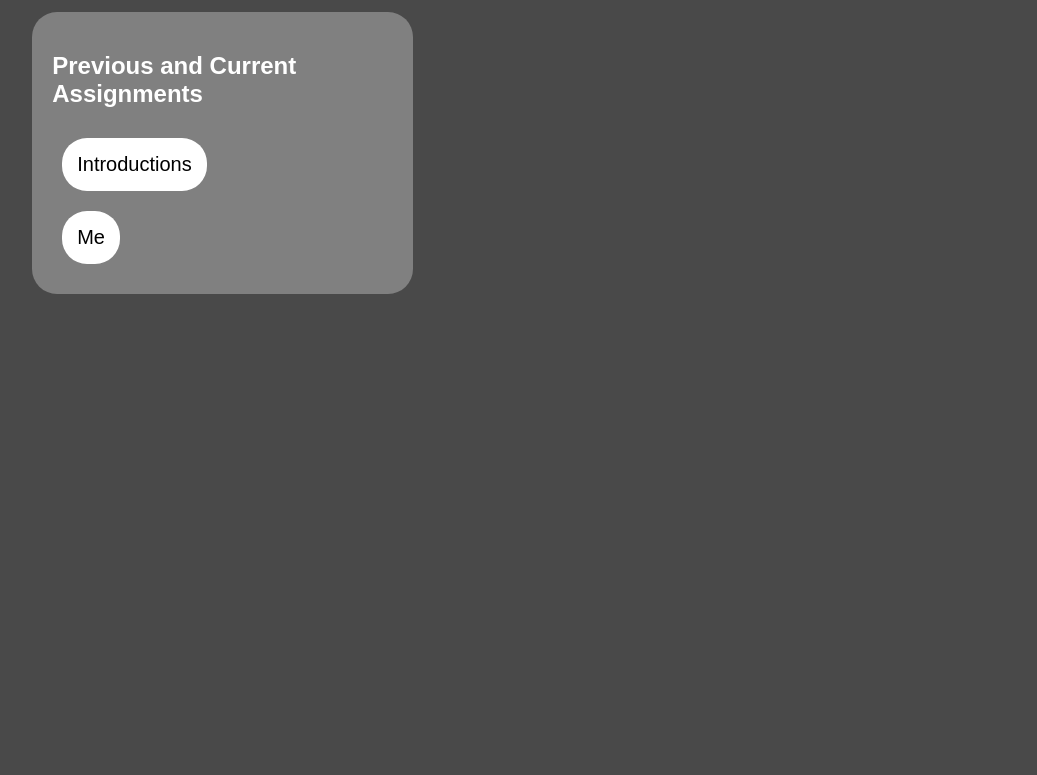
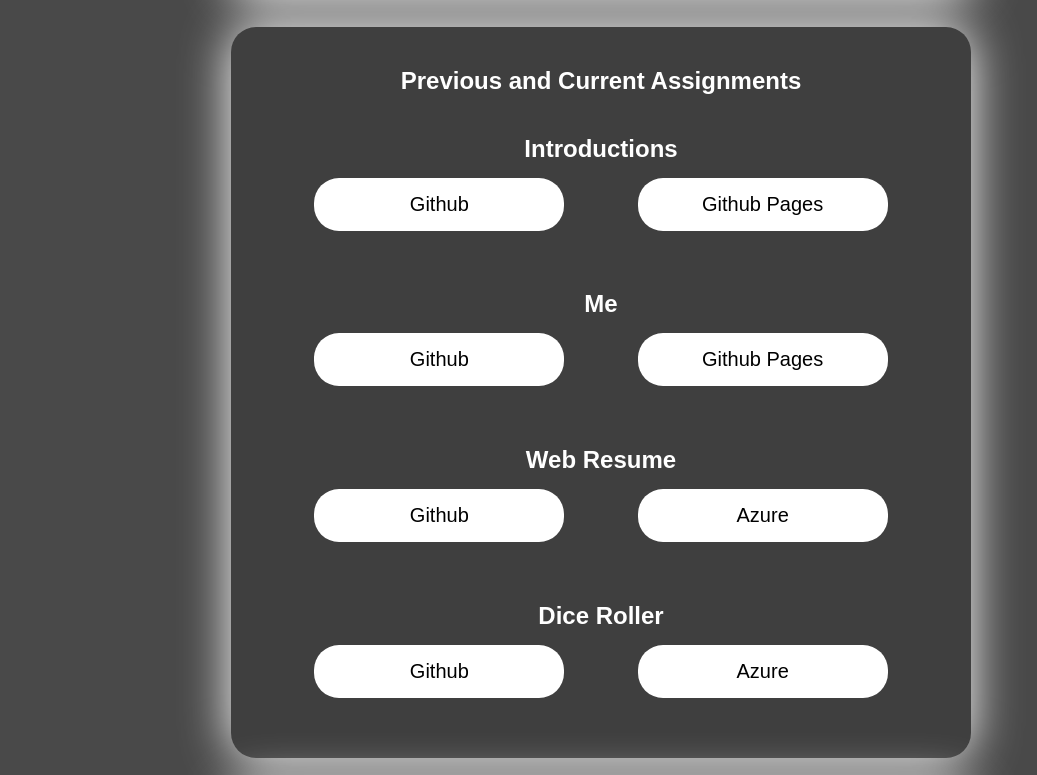
Before and after one commit to Kdanowski/assignment-portfolio, a plain HTML site: page index.html in a window 1280 px wide. Shown: the part 153-928 px from the top of the page, without its empty margins (39-1076 px from the left). Before the commit the page ends 800 px from the top, so only its background shows below. Drawn offline with Linux system fonts and the light colour scheme.

Commit message:
Updated index

```diff
--- a/index.html
+++ b/index.html
@@ -1,24 +1,63 @@
 <!doctype html>
 <html lang="en">
-    <head>
-        <title>Assignment Portfolio</title>
-        <link rel="stylesheet", href="mystyle.css">
-
-    </head>
+<head>
+    <meta charset="UTF-8">
+    <meta name="viewport" content="width=device-width, initial-scale=1.0">
+    <title>Assignment Portfolio</title>
+    <link rel="stylesheet", href="mystyle.css">
+</head>
 <body>
     <div class="container">
         <h1>Assignment Portfolio</h1>
+    </div>
+    <div class="container">
+        <h2>Previous and Current Assignments</h2>
 
-        <div class="links">
-            <h2>Previous and Current Assignments</h2>
+        <h2>Introductions</h2>
+        <div class="buttonContainer">
             <a href="https://github.com/Kdanowski/introductions.git">
-                <button>Introductions</button>
-            </a></br>
+                <button>Github</button>
+            </a>
+            <a href="https://kdanowski.github.io/introductions/">
+                <button>Github Pages</button>
+            </a>
+        </div>
+
+        <h2>Me</h2>
+        <div class="buttonContainer">
             <a href="https://github.com/Kdanowski/me.git">
-                <button>Me</button>
+                <button>Github</button>
             </a>
+            <a href="https://kdanowski.github.io/me/">
+                <button>Github Pages</button>
+            </a>
+        </div>
 
+        <h2>Web Resume</h2>
+        <div class="buttonContainer">
+            <a href="https://github.com/Kdanowski/web-resume.git">
+                <button>Github</button>
+            </a>
+            <a href="https://icy-meadow-0f9f55a10.4.azurestaticapps.net">
+                <button>Azure</button>
+            </a>
         </div>
+
+        <h2>Dice Roller</h2>
+        <div class="buttonContainer">
+            <a href="https://github.com/Kdanowski/dice-roller.git">
+                <button>Github</button>
+            </a>
+            <a href="https://delightful-grass-01858bd10.4.azurestaticapps.net">
+                <button>Azure</button>
+            </a>
+        </div>
+    </div>
+    <div class="container">
+        <h2>Future Assignments</h2>
+        <a href="https://www.lewis.education/?cpsc=sp24-cpsc-44000-001&hide-nav=y#/calendar/2">
+            <button>Schedule</button>
+        </a>
     </div>
 </body>
 </html>
--- a/mystyle.css
+++ b/mystyle.css
@@ -1,38 +1,34 @@
 body {
+    font-family: arial, sans-serif;
     background-color: rgb(73, 73, 73);
+    margin: 0;
+    padding: 0;
 }
 
 .container {
-    width: 90%;
-    margin: auto;
-    overflow: hidden;
-}
-
-h1 {
-    font-family: arial;
-    background-color: grey;
-    width: 24%;
+    display: grid;
+    text-align: center;
+    max-width: 700px;
+    margin: 30px auto;
+    background-color: #3f3f3f;
     padding: 20px;
     border-radius: 25px;
-    border: 2px;
+    box-shadow: 0 0 50px rgb(255, 255, 255);
     color: white;
 }
 
-.links {
-    font-family: arial;
-    background-color: grey;
-    width: 30%;
-    padding: 20px;
-    border-radius: 25px;
-    border: 2px;
-    color: white;
+.buttonContainer {
+    display: flex;
+    justify-content: space-evenly;
+    margin-top: -15px;
+    margin-bottom: 30px;
 }
 
 button {
-    font-family: arial;
     font-size: 20px;
     background-color: white;
     padding: 15px;
+    width: 250px;
     border-radius: 25px;
     border: 2px;
     color: black;
```
